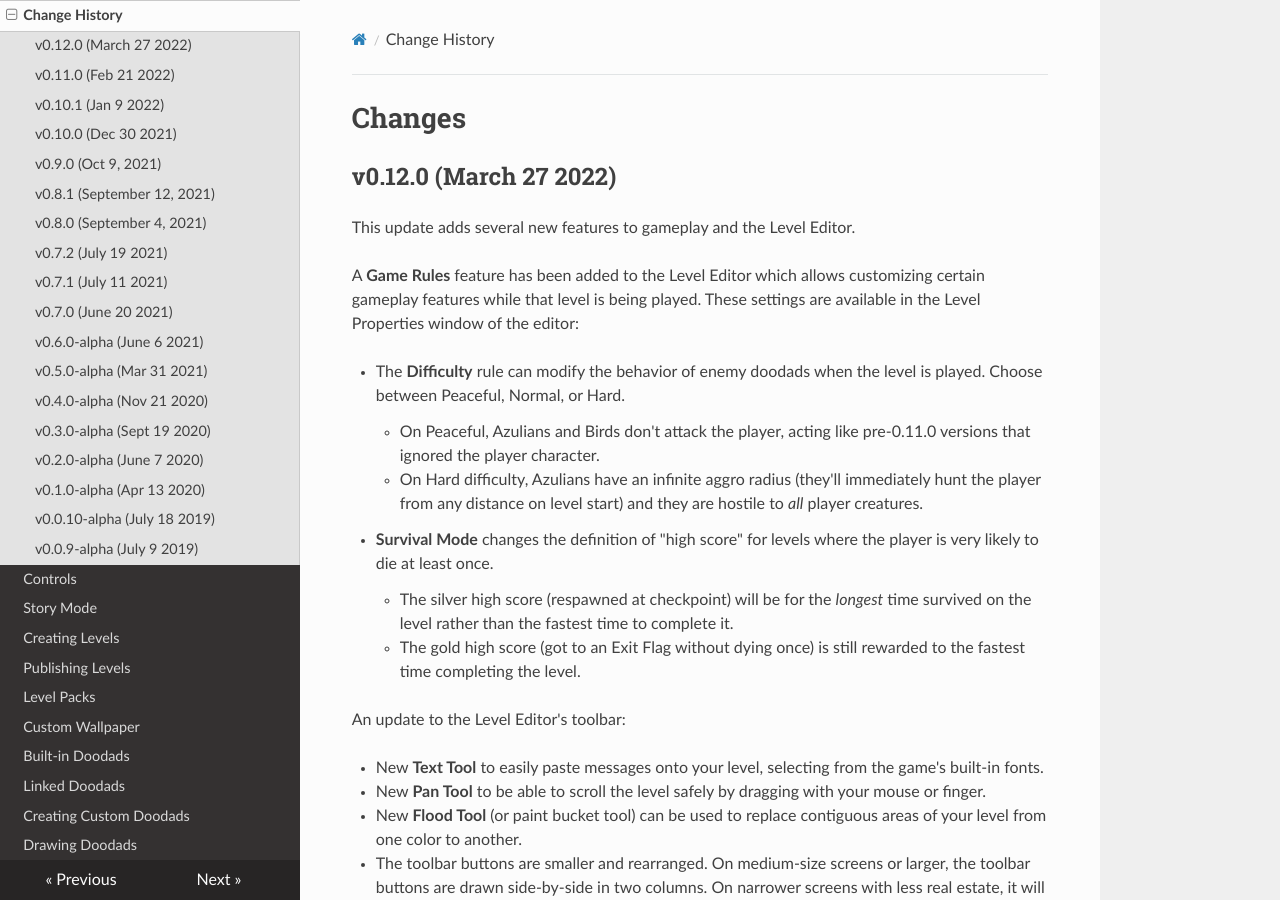
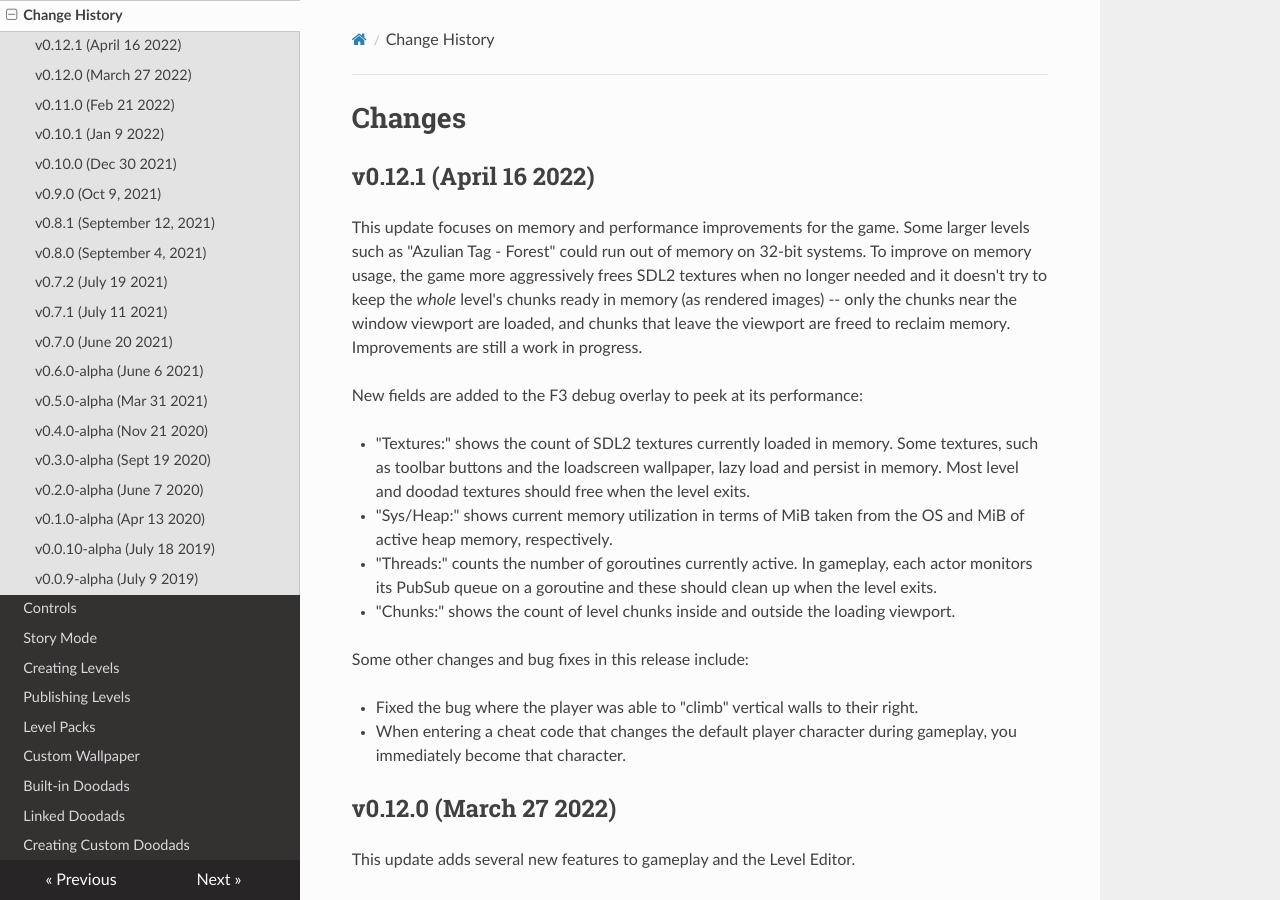
Before and after one commit to SketchyMaze/guidebook, an MkDocs documentation site: the page built from docs/changes.md, in a window 1280 px wide and 900 px high. Built offline with MkDocs 1.6.1, drawn with Linux system fonts in a browser that asks for light colours; nearby versions of some CDN libraries.

Commit message:
v0.12.1 release

```diff
--- a/docs/changes.md
+++ b/docs/changes.md
@@ -1,4 +1,36 @@
 # Changes
+
+## v0.12.1 (April 16 2022)
+
+This update focuses on memory and performance improvements for the game.
+Some larger levels such as "Azulian Tag - Forest" could run out of
+memory on 32-bit systems. To improve on memory usage, the game more
+aggressively frees SDL2 textures when no longer needed and it doesn't
+try to keep the _whole_ level's chunks ready in memory (as rendered
+images) -- only the chunks near the window viewport are loaded, and
+chunks that leave the viewport are freed to reclaim memory. Improvements
+are still a work in progress.
+
+New fields are added to the F3 debug overlay to peek at its performance:
+
+* "Textures:" shows the count of SDL2 textures currently loaded
+  in memory. Some textures, such as toolbar buttons and the
+  loadscreen wallpaper, lazy load and persist in memory. Most level
+  and doodad textures should free when the level exits.
+* "Sys/Heap:" shows current memory utilization in terms of MiB taken
+  from the OS and MiB of active heap memory, respectively.
+* "Threads:" counts the number of goroutines currently active. In
+  gameplay, each actor monitors its PubSub queue on a goroutine and
+  these should clean up when the level exits.
+* "Chunks:" shows the count of level chunks inside and outside the
+  loading viewport.
+
+Some other changes and bug fixes in this release include:
+
+* Fixed the bug where the player was able to "climb" vertical walls to
+  their right.
+* When entering a cheat code that changes the default player character
+  during gameplay, you immediately become that character.
 
 ## v0.12.0 (March 27 2022)
 
```
Also changed, not shown: docs/index.md (+1 -1 lines).
